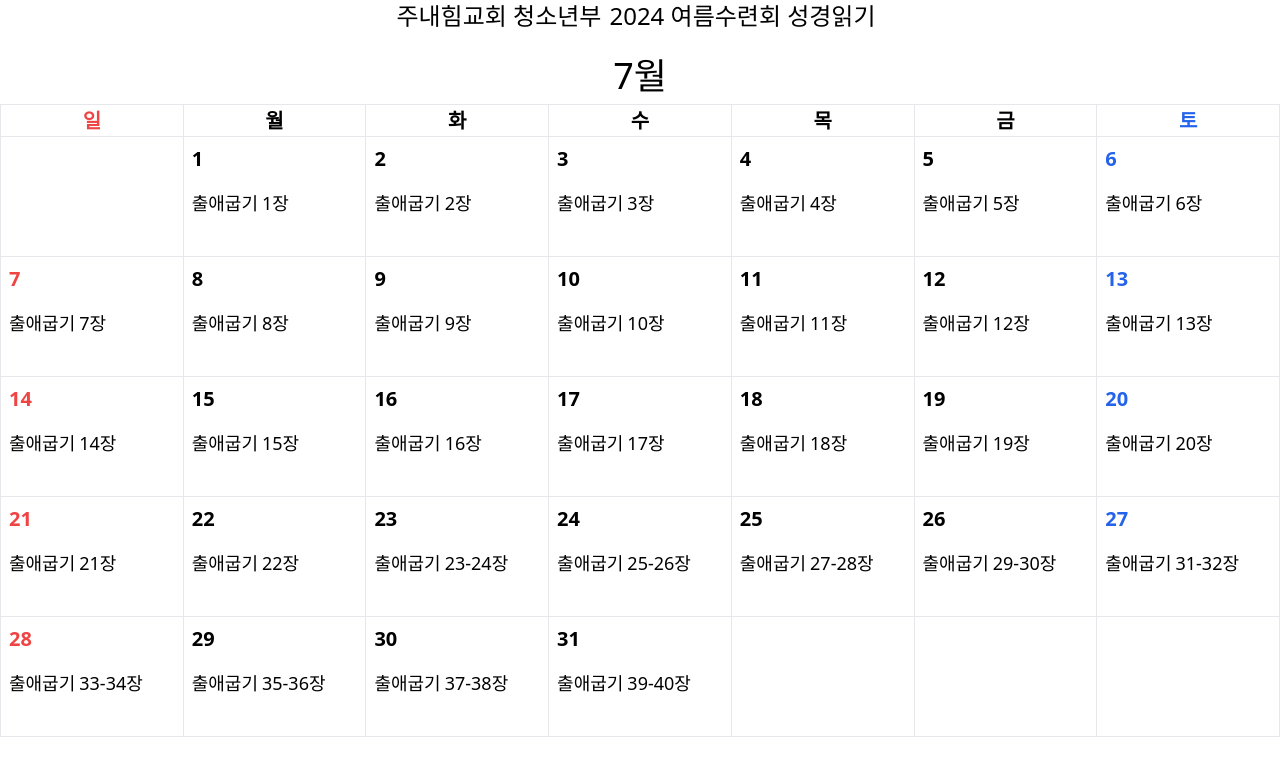
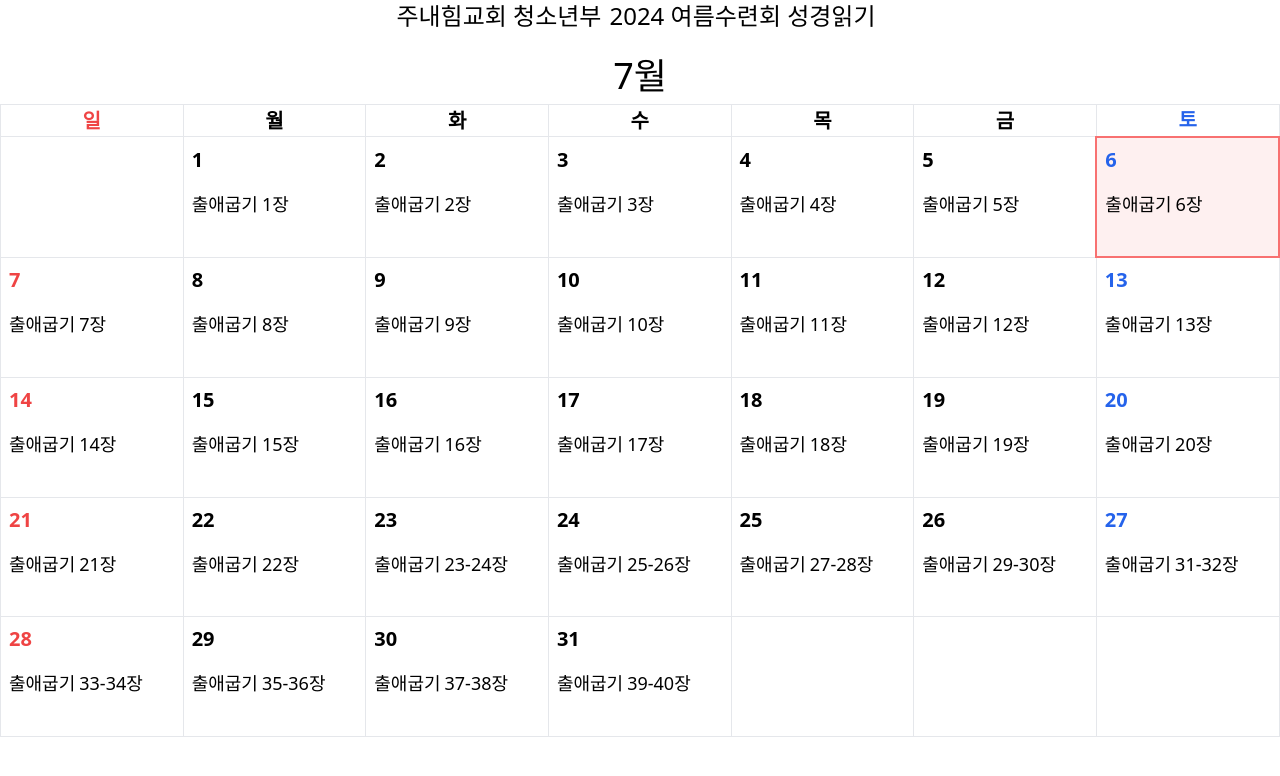
Before and after one commit to paulcjy/daily-bible, a Next.js app: page /daily-bible/ in a window 1280 px wide. Shown: the top 776 px of the page. Built offline with nearby package versions, Linux system fonts and the light colour scheme.

Commit message:
feat: 오늘 날짜에 강조 표시 추가

```diff
--- a/components/Calendar.tsx
+++ b/components/Calendar.tsx
@@ -2,12 +2,13 @@ import Link from "next/link";
 
 export const Calendar = () => {
   const header = ['일', '월', '화', '수', '목', '금', '토']
-  const july = Array.from(Array(5), () => Array(7).fill(0))
+  const july: number[][] = Array.from(Array(5), () => Array(7).fill(0))
   const julyStartIdx = 1;
   const julyDays = 31;
   for (let i = julyStartIdx, day = 1; day <= julyDays; i++, day++) july[Math.floor(i / 7)][i % 7] = day
 
   const exodus = [null, '1', '2', '3', '4', '5', '6', '7', '8', '9', '10', '11', '12', '13', '14', '15', '16', '17', '18', '19', '20', '21', '22', '23-24', '25-26', '27-28', '29-30', '31-32', '33-34', '35-36', '37-38', '39-40']
+  const today = new Date();
 
   const setDayColor = (idx: number) => `${idx === 0 ? 'text-red-500' : ''} ${idx === 6 ? 'text-blue-600' : ''}`
 
@@ -21,10 +22,10 @@ export const Calendar = () => {
         </div>
       </div>
       <div className="table-row-group h-[75vh]">
-        {july.map((row, i) => (
+        {july.map((row: number[], i) => (
           <div key={i} className="table-row">
-            {row.map((day, i) => (
-              <Link key={i} href={day ? `/${day}` : '#'} className="table-cell border">
+            {row.map((day: number, i) => (
+              <Link key={i} href={day ? `/${day}` : '#'} className={`table-cell border ${day === today.getDay() ? 'border-2 border-red-400 bg-red-100/50' : null}`}>
                 {day ?
                   <div>
                     <div className={`p-1.5 sm:p-2 font-bold sm:text-xl ${setDayColor(i)}`}>{day}</div>
```
